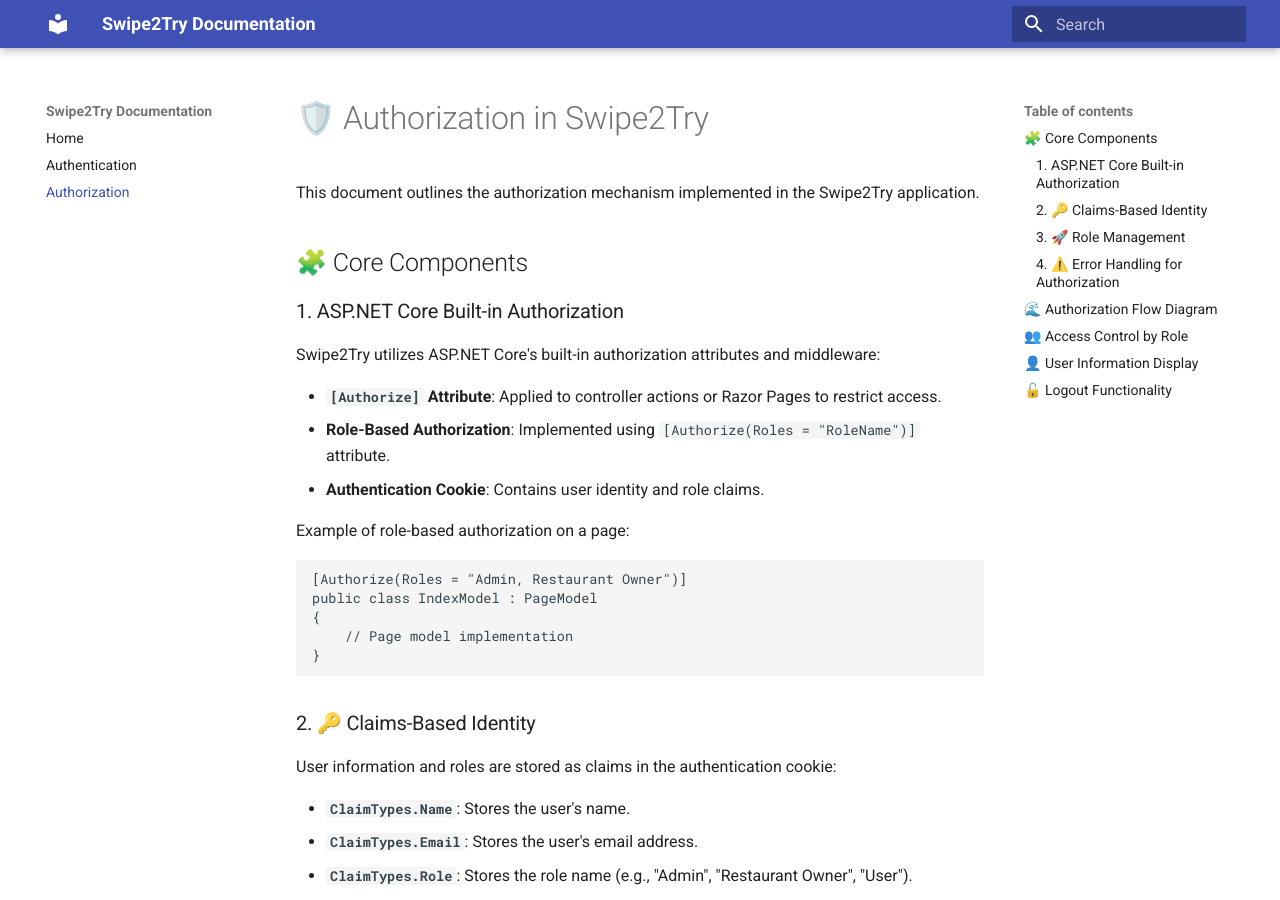
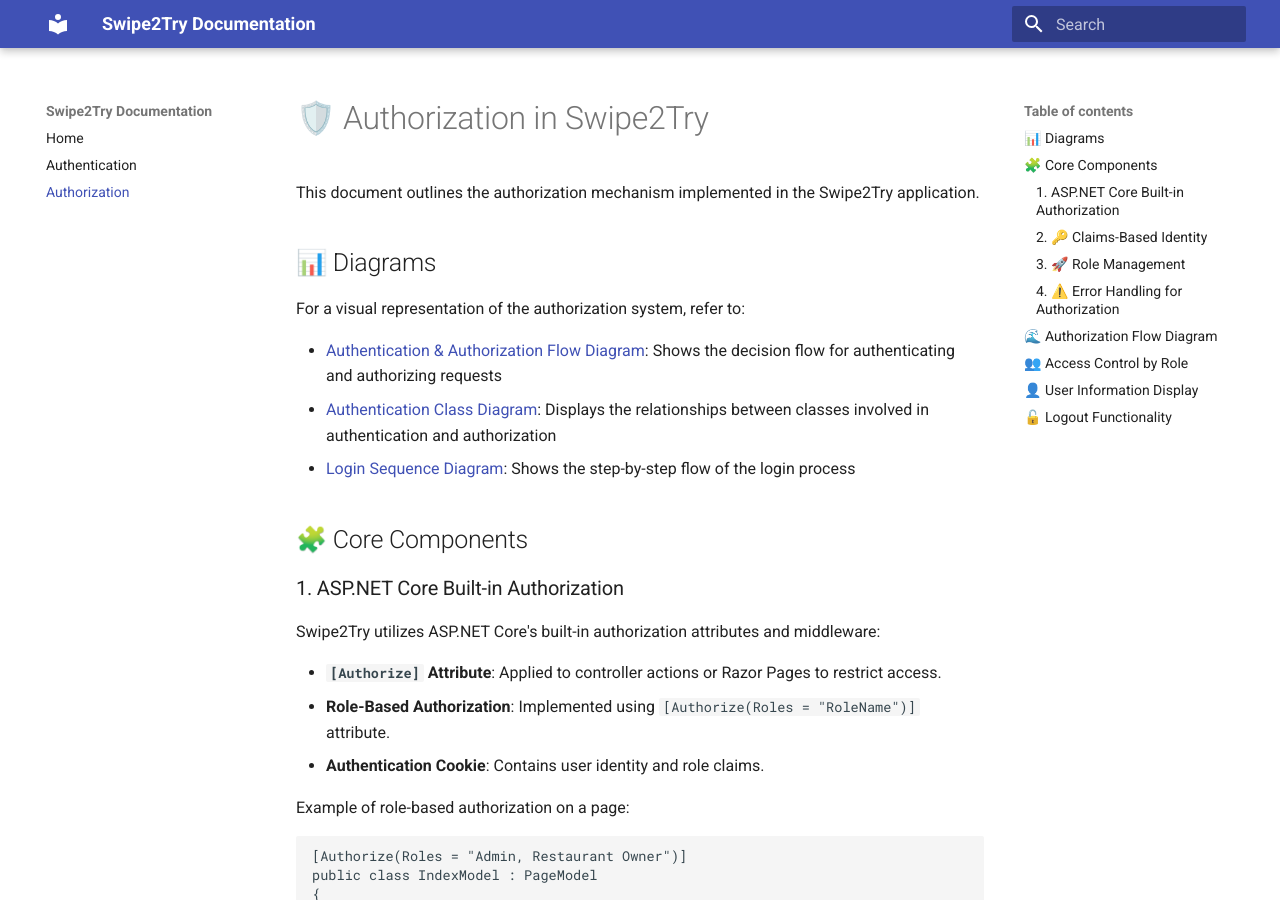
Before and after one commit to nick558234/Swipe2Try, an MkDocs documentation site: the page built from docs/Authorization.md, in a window 1280 px wide and 900 px high. Built offline with MkDocs 1.6.1 and Material for MkDocs 9.7.7, drawn with Linux system fonts in a browser that asks for light colours.

Commit message:
Enhance authorization documentation with flow and class diagrams; remove outdated diagrams

```diff
--- a/docs/Authorization.md
+++ b/docs/Authorization.md
@@ -1,6 +1,14 @@
 # 🛡️ Authorization in Swipe2Try
 
 This document outlines the authorization mechanism implemented in the Swipe2Try application.
+
+## 📊 Diagrams
+
+For a visual representation of the authorization system, refer to:
+
+- [Authentication & Authorization Flow Diagram](diagrams/authentication_authorization_flow.mmd): Shows the decision flow for authenticating and authorizing requests
+- [Authentication Class Diagram](diagrams/auth_class_diagram.mmd): Displays the relationships between classes involved in authentication and authorization
+- [Login Sequence Diagram](diagrams/user_authentication_flow.mmd): Shows the step-by-step flow of the login process
 
 ## 🧩 Core Components
 
```
Also changed, not shown: 7 other files.
